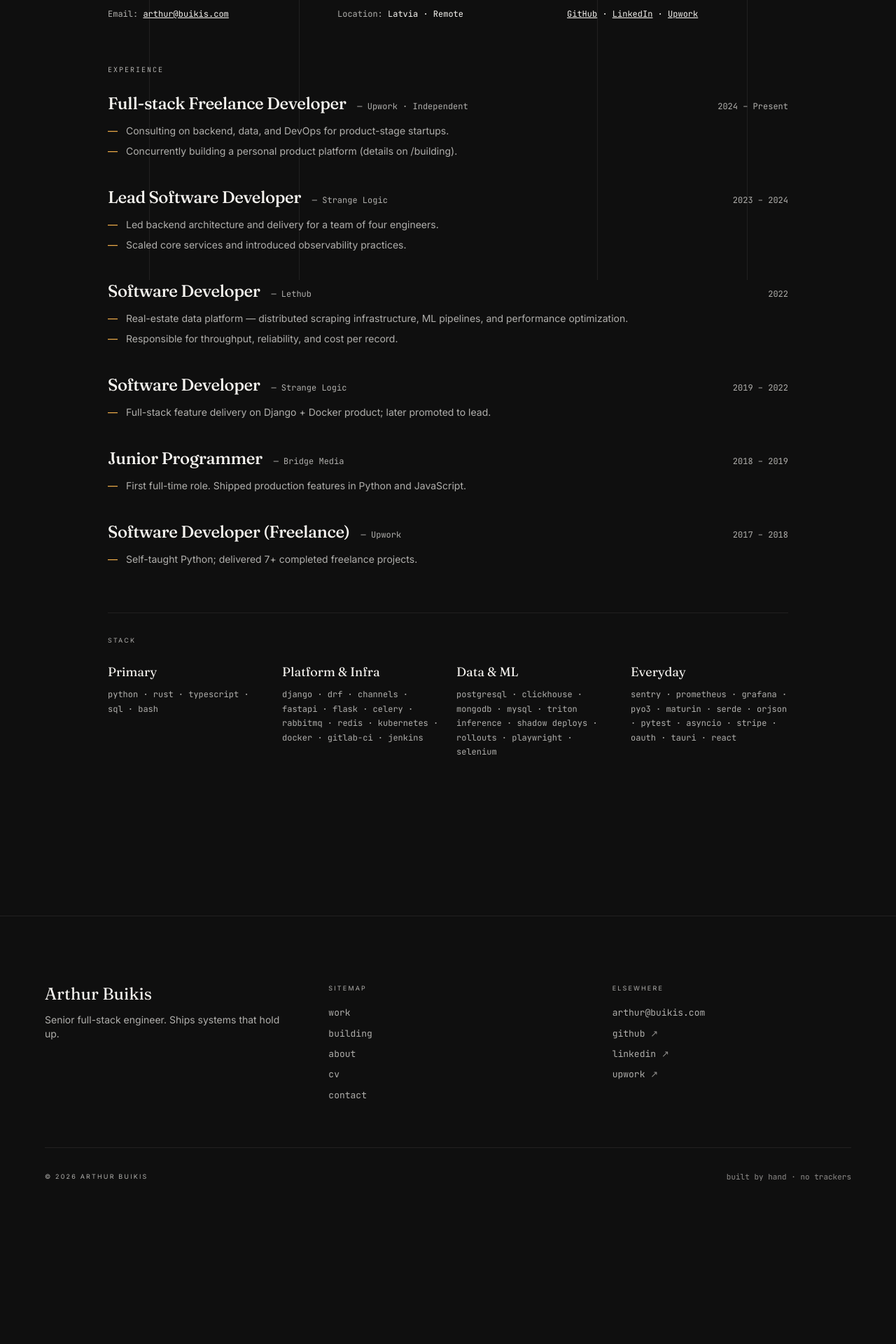
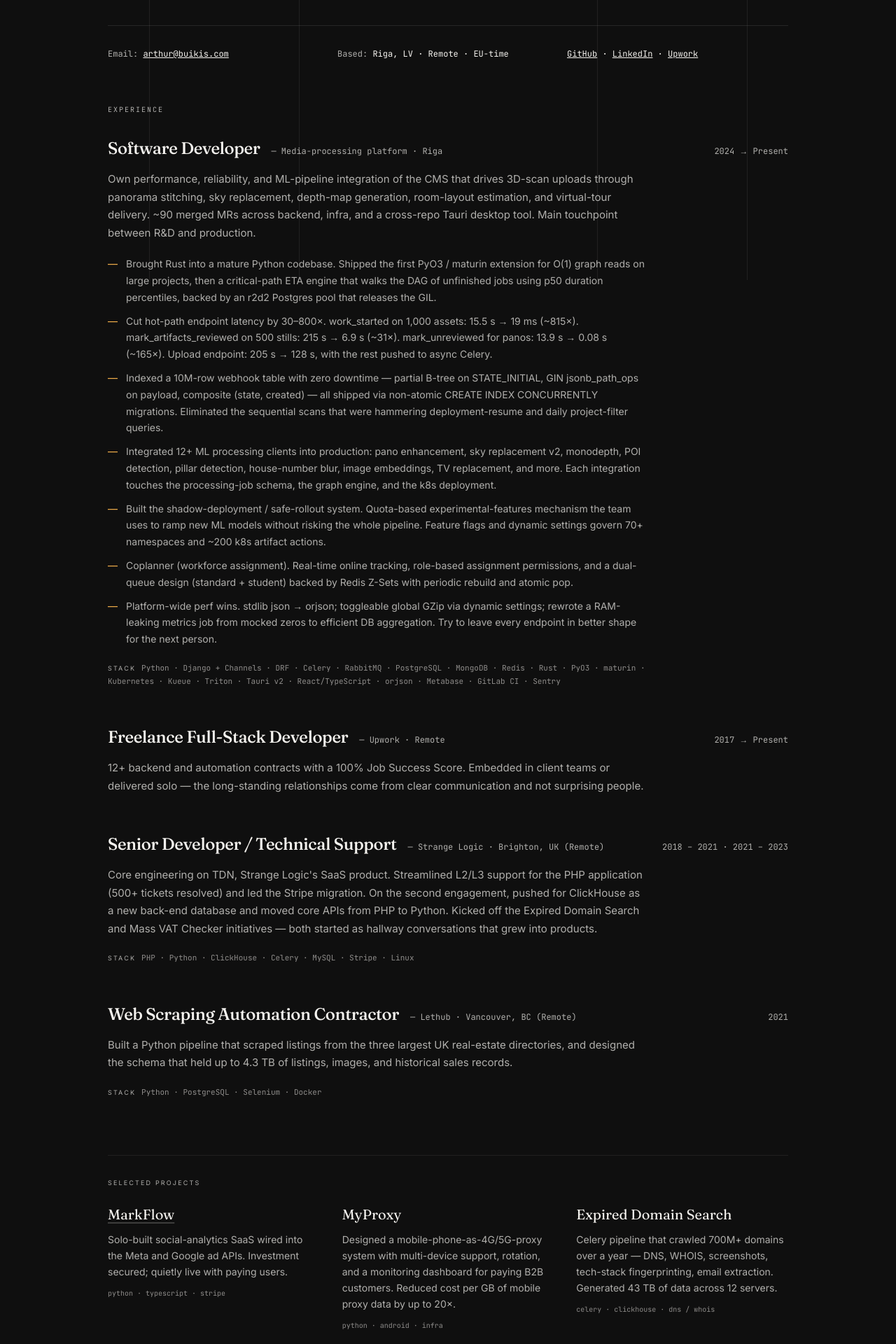
Before and after one commit to Artufe/Artufe.github.io, a Next.js app: page /cv in a window 1280 px wide. Shown: the part 400-2320 px from the top of the page at 70% size. Before the commit the page ends 2187 px from the top, so only its background shows below. Built offline with nearby package versions, Linux system fonts and the light colour scheme.

Commit message:
Fix Cv email

```diff
--- a/app/cv/page.tsx
+++ b/app/cv/page.tsx
@@ -1,12 +1,12 @@
 import type { Metadata } from 'next';
 import { Button } from '@/components/ui/button';
-import { cvHeadline, cvExperience } from '@/content/cv';
+import { cvHeadline, cvExperience, cvProjects, cvLanguages } from '@/content/cv';
 import { stackGroups } from '@/content/about';
 import { site } from '@/content/site';
 
 export const metadata: Metadata = {
   title: 'CV',
-  description: 'Senior full-stack engineer — Python, backend, data, DevOps.',
+  description: 'Senior backend / platform engineer — Python, Rust, data pipelines, Kubernetes.',
 };
 
 export default function CVPage() {
@@ -16,7 +16,7 @@ export default function CVPage() {
         <div>
           <p className="font-mono text-[10px] uppercase tracking-[0.3em] text-[var(--fg-muted)]">Curriculum Vitae</p>
           <h1 className="mt-3 font-serif text-5xl lg:text-6xl leading-[1.02]">{site.name}</h1>
-          <p className="mt-4 text-[var(--fg-muted)] max-w-xl leading-[1.65]">{cvHeadline}</p>
+          <p className="mt-5 text-[var(--fg-muted)] max-w-2xl leading-[1.7]">{cvHeadline}</p>
         </div>
         <a href="/cv.pdf" download className="print:hidden">
           <Button variant="secondary">Download PDF</Button>
@@ -24,32 +24,87 @@ export default function CVPage() {
       </div>
 
       <div className="mt-12 pt-8 border-t border-[var(--fg)]/10 grid gap-3 md:grid-cols-3 font-mono text-xs">
-        <div><span className="text-[var(--fg-muted)]">Email: </span><a href={`mailto:${site.email}`} className="underline hover:text-[var(--accent)]">{site.email}</a></div>
-        <div><span className="text-[var(--fg-muted)]">Location: </span>Latvia · Remote</div>
-        <div>{site.socials.map((s, i) => <span key={s.href}>{i > 0 && ' · '}<a href={s.href} target="_blank" rel="noreferrer" className="underline hover:text-[var(--accent)]">{s.label}</a></span>)}</div>
+        <div>
+          <span className="text-[var(--fg-muted)]">Email: </span>
+          <a href={`mailto:${site.email}`} className="underline hover:text-[var(--accent)]">{site.email}</a>
+        </div>
+        <div>
+          <span className="text-[var(--fg-muted)]">Based: </span>
+          Riga, LV · Remote · EU-time
+        </div>
+        <div>
+          {site.socials.map((s, i) => (
+            <span key={s.href}>
+              {i > 0 && ' · '}
+              <a href={s.href} target="_blank" rel="noreferrer" className="underline hover:text-[var(--accent)]">{s.label}</a>
+            </span>
+          ))}
+        </div>
       </div>
 
       <section className="mt-16">
         <p className="font-mono text-[10px] uppercase tracking-[0.2em] text-[var(--fg-muted)]">Experience</p>
-        <ul className="mt-6 space-y-10">
+        <ul className="mt-8 space-y-14">
           {cvExperience.map((job) => (
             <li key={`${job.period}-${job.company}`}>
-              <div className="flex flex-wrap items-baseline gap-x-4">
+              <div className="flex flex-wrap items-baseline gap-x-4 gap-y-1">
                 <h2 className="font-serif text-2xl leading-tight">{job.role}</h2>
-                <span className="font-mono text-xs text-[var(--fg-muted)]">&mdash; {job.company}</span>
+                <span className="font-mono text-xs text-[var(--fg-muted)]">— {job.company}</span>
                 <span className="font-mono text-xs text-[var(--fg-muted)] ml-auto">{job.period}</span>
               </div>
-              <ul className="mt-3 space-y-1.5 text-sm leading-[1.65] text-[var(--fg-muted)] max-w-3xl">
-                {job.bullets.map((b, i) => (
-                  <li key={i} className="flex gap-3"><span className="text-[var(--accent)]">&mdash;</span><span>{b}</span></li>
-                ))}
-              </ul>
+
+              {job.blurb && (
+                <p className="mt-4 text-[15px] leading-[1.7] text-[var(--fg-muted)] max-w-3xl">{job.blurb}</p>
+              )}
+
+              {job.bullets.length > 0 && (
+                <ul className="mt-5 space-y-2.5 text-[14px] leading-[1.7] text-[var(--fg-muted)] max-w-3xl">
+                  {job.bullets.map((b, i) => (
+                    <li key={i} className="flex gap-3">
+                      <span className="text-[var(--accent)] flex-none select-none">—</span>
+                      <span>{b}</span>
+                    </li>
+                  ))}
+                </ul>
+              )}
+
+              {job.stack && (
+                <p className="mt-5 font-mono text-[11px] leading-[1.7] text-[var(--fg-faint)] max-w-3xl">
+                  <span className="lbl mr-2">Stack</span>{job.stack}
+                </p>
+              )}
             </li>
           ))}
         </ul>
       </section>
 
-      <section className="mt-16 pt-8 border-t border-[var(--rule)]">
+      <section className="mt-20 pt-8 border-t border-[var(--rule)]">
+        <p className="lbl">Selected projects</p>
+        <ul className="mt-6 grid gap-8 md:grid-cols-3">
+          {cvProjects.map((p) => (
+            <li key={p.name}>
+              <p className="font-serif text-xl leading-tight">
+                {p.link ? (
+                  <a
+                    href={p.link.href}
+                    target="_blank"
+                    rel="noreferrer"
+                    className="underline decoration-[var(--fg)]/20 underline-offset-4 hover:text-[var(--accent)] hover:decoration-[var(--accent)]"
+                  >
+                    {p.name}
+                  </a>
+                ) : (
+                  p.name
+                )}
+              </p>
+              <p className="mt-3 text-sm leading-[1.65] text-[var(--fg-muted)]">{p.body}</p>
+              {p.meta && <p className="mt-3 font-mono text-[10px] text-[var(--fg-faint)]">{p.meta}</p>}
+            </li>
+          ))}
+        </ul>
+      </section>
+
+      <section className="mt-20 pt-8 border-t border-[var(--rule)]">
         <p className="lbl">Stack</p>
         <div className="mt-6 grid gap-6 md:grid-cols-4">
           {stackGroups.map((g) => (
@@ -60,6 +115,21 @@ export default function CVPage() {
           ))}
         </div>
       </section>
+
+      <section className="mt-20 pt-8 border-t border-[var(--rule)]">
+        <p className="lbl">Languages</p>
+        <ul className="mt-6 grid gap-3 sm:grid-cols-2 md:grid-cols-4 font-mono text-xs">
+          {cvLanguages.map((l) => (
+            <li
+              key={l.name}
+              className="flex items-baseline justify-between gap-3 border-b border-[var(--rule)] pb-2"
+            >
+              <span>{l.name}</span>
+              <span className="text-[var(--fg-muted)]">{l.level}</span>
+            </li>
+          ))}
+        </ul>
+      </section>
     </div>
   );
 }
--- a/content/cv.ts
+++ b/content/cv.ts
@@ -3,61 +3,95 @@ export interface CVExperience {
   company: string;
   period: string;
   location?: string;
+  blurb?: string;
   bullets: string[];
+  stack?: string;
 }
 
-export const cvHeadline = 'Senior full-stack engineer specializing in Python backends, data pipelines, and performance-critical systems.';
+export interface CVProject {
+  name: string;
+  link?: { label: string; href: string };
+  body: string;
+  meta?: string;
+}
+
+export interface CVLanguage {
+  name: string;
+  level: string;
+}
+
+export const cvHeadline =
+  'Senior backend / platform engineer. About twelve years shipping data-heavy Python systems, with a bit of Rust where it earns its keep. Currently owning performance and ML-pipeline integration on a Django + Rust platform — translating research prototypes into services the production pipeline can safely run.';
 
 export const cvExperience: CVExperience[] = [
   {
-    role: 'Full-stack Freelance Developer',
-    company: 'Upwork · Independent',
-    period: '2024 – Present',
+    role: 'Software Developer',
+    company: 'Media-processing platform · Riga',
+    period: '2024 → Present',
+    blurb:
+      'Own performance, reliability, and ML-pipeline integration of the CMS that drives 3D-scan uploads through panorama stitching, sky replacement, depth-map generation, room-layout estimation, and virtual-tour delivery. ~90 merged MRs across backend, infra, and a cross-repo Tauri desktop tool. Main touchpoint between R&D and production.',
     bullets: [
-      'Consulting on backend, data, and DevOps for product-stage startups.',
-      'Concurrently building a personal product platform (details on /building).',
+      'Brought Rust into a mature Python codebase. Shipped the first PyO3 / maturin extension for O(1) graph reads on large projects, then a critical-path ETA engine that walks the DAG of unfinished jobs using p50 duration percentiles, backed by an r2d2 Postgres pool that releases the GIL.',
+      'Cut hot-path endpoint latency by 30–800×. work_started on 1,000 assets: 15.5 s → 19 ms (~815×). mark_artifacts_reviewed on 500 stills: 215 s → 6.9 s (~31×). mark_unreviewed for panos: 13.9 s → 0.08 s (~165×). Upload endpoint: 205 s → 128 s, with the rest pushed to async Celery.',
+      'Indexed a 10M-row webhook table with zero downtime — partial B-tree on STATE_INITIAL, GIN jsonb_path_ops on payload, composite (state, created) — all shipped via non-atomic CREATE INDEX CONCURRENTLY migrations. Eliminated the sequential scans that were hammering deployment-resume and daily project-filter queries.',
+      'Integrated 12+ ML processing clients into production: pano enhancement, sky replacement v2, monodepth, POI detection, pillar detection, house-number blur, image embeddings, TV replacement, and more. Each integration touches the processing-job schema, the graph engine, and the k8s deployment.',
+      'Built the shadow-deployment / safe-rollout system. Quota-based experimental-features mechanism the team uses to ramp new ML models without risking the whole pipeline. Feature flags and dynamic settings govern 70+ namespaces and ~200 k8s artifact actions.',
+      'Coplanner (workforce assignment). Real-time online tracking, role-based assignment permissions, and a dual-queue design (standard + student) backed by Redis Z-Sets with periodic rebuild and atomic pop.',
+      'Platform-wide perf wins. stdlib json → orjson; toggleable global GZip via dynamic settings; rewrote a RAM-leaking metrics job from mocked zeros to efficient DB aggregation. Try to leave every endpoint in better shape for the next person.',
     ],
+    stack:
+      'Python · Django + Channels · DRF · Celery · RabbitMQ · PostgreSQL · MongoDB · Redis · Rust · PyO3 · maturin · Kubernetes · Kueue · Triton · Tauri v2 · React/TypeScript · orjson · Metabase · GitLab CI · Sentry',
   },
   {
-    role: 'Lead Software Developer',
-    company: 'Strange Logic',
-    period: '2023 – 2024',
-    bullets: [
-      'Led backend architecture and delivery for a team of four engineers.',
-      'Scaled core services and introduced observability practices.',
-    ],
+    role: 'Freelance Full-Stack Developer',
+    company: 'Upwork · Remote',
+    period: '2017 → Present',
+    blurb:
+      '12+ backend and automation contracts with a 100% Job Success Score. Embedded in client teams or delivered solo — the long-standing relationships come from clear communication and not surprising people.',
+    bullets: [],
   },
   {
-    role: 'Software Developer',
-    company: 'Lethub',
-    period: '2022',
-    bullets: [
-      'Real-estate data platform — distributed scraping infrastructure, ML pipelines, and performance optimization.',
-      'Responsible for throughput, reliability, and cost per record.',
-    ],
+    role: 'Senior Developer / Technical Support',
+    company: 'Strange Logic · Brighton, UK (Remote)',
+    period: '2018 – 2021 · 2021 – 2023',
+    blurb:
+      "Core engineering on TDN, Strange Logic's SaaS product. Streamlined L2/L3 support for the PHP application (500+ tickets resolved) and led the Stripe migration. On the second engagement, pushed for ClickHouse as a new back-end database and moved core APIs from PHP to Python. Kicked off the Expired Domain Search and Mass VAT Checker initiatives — both started as hallway conversations that grew into products.",
+    bullets: [],
+    stack: 'PHP · Python · ClickHouse · Celery · MySQL · Stripe · Linux',
   },
   {
-    role: 'Software Developer',
-    company: 'Strange Logic',
-    period: '2019 – 2022',
-    bullets: [
-      'Full-stack feature delivery on Django + Docker product; later promoted to lead.',
-    ],
+    role: 'Web Scraping Automation Contractor',
+    company: 'Lethub · Vancouver, BC (Remote)',
+    period: '2021',
+    blurb:
+      'Built a Python pipeline that scraped listings from the three largest UK real-estate directories, and designed the schema that held up to 4.3 TB of listings, images, and historical sales records.',
+    bullets: [],
+    stack: 'Python · PostgreSQL · Selenium · Docker',
+  },
+];
+
+export const cvProjects: CVProject[] = [
+  {
+    name: 'MarkFlow',
+    link: { label: 'markflow.eu', href: 'https://markflow.eu' },
+    body: 'Solo-built social-analytics SaaS wired into the Meta and Google ad APIs. Investment secured; quietly live with paying users.',
+    meta: 'python · typescript · stripe',
   },
   {
-    role: 'Junior Programmer',
-    company: 'Bridge Media',
-    period: '2018 – 2019',
-    bullets: [
-      'First full-time role. Shipped production features in Python and JavaScript.',
-    ],
+    name: 'MyProxy',
+    body: 'Designed a mobile-phone-as-4G/5G-proxy system with multi-device support, rotation, and a monitoring dashboard for paying B2B customers. Reduced cost per GB of mobile proxy data by up to 20×.',
+    meta: 'python · android · infra',
   },
   {
-    role: 'Software Developer (Freelance)',
-    company: 'Upwork',
-    period: '2017 – 2018',
-    bullets: [
-      'Self-taught Python; delivered 7+ completed freelance projects.',
-    ],
+    name: 'Expired Domain Search',
+    body: 'Celery pipeline that crawled 700M+ domains over a year — DNS, WHOIS, screenshots, tech-stack fingerprinting, email extraction. Generated 43 TB of data across 12 servers.',
+    meta: 'celery · clickhouse · dns / whois',
   },
 ];
+
+export const cvLanguages: CVLanguage[] = [
+  { name: 'Latvian', level: 'Native' },
+  { name: 'English', level: 'Fluent' },
+  { name: 'Russian', level: 'Conversational' },
+  { name: 'German', level: 'Conversational' },
+];
--- /dev/null
+++ b/scripts/test-live-form.mjs
@@ -0,0 +1,62 @@
+import { chromium } from '@playwright/test';
+
+const browser = await chromium.launch({ headless: true });
+const page = await browser.newContext().then((ctx) => ctx.newPage());
+
+const networkEvents = [];
+
+page.on('request', (req) => {
+  if (req.url().includes('formspree.io')) {
+    networkEvents.push({ kind: 'request', url: req.url(), method: req.method() });
+  }
+});
+
+page.on('response', async (res) => {
+  if (res.url().includes('formspree.io')) {
+    let body = '';
+    try { body = await res.text(); } catch {}
+    networkEvents.push({
+      kind: 'response',
+      url: res.url(),
+      status: res.status(),
+      body: body.slice(0, 500),
+    });
+  }
+});
+
+page.on('requestfailed', (req) => {
+  if (req.url().includes('formspree.io')) {
+    networkEvents.push({
+      kind: 'failed',
+      url: req.url(),
+      failure: req.failure(),
+    });
+  }
+});
+
+console.log('→ Loading contact page');
+await page.goto('https://arthur.buikis.com/contact/', { waitUntil: 'networkidle' });
+
+console.log('→ Filling form');
+await page.fill('input[name="name"]', 'Headless Test');
+await page.fill('input[name="email"]', 'headless-test@example.com');
+await page.fill('textarea[name="message"]', 'Automated live test from Playwright — please ignore.');
+
+console.log('→ Submitting');
+await page.click('button[type="submit"]');
+
+console.log('→ Waiting for response...');
+await page.waitForTimeout(6000);
+
+console.log('\n================ FORMSPREE TRAFFIC ================');
+console.log(JSON.stringify(networkEvents, null, 2));
+
+console.log('\n================ VISIBLE PAGE STATE ================');
+const visible = await page.evaluate(() => {
+  const success = document.querySelector('p.italic');
+  const error = document.querySelector('p.text-red-500');
+  return { success: success?.textContent ?? null, error: error?.textContent ?? null };
+});
+console.log(JSON.stringify(visible, null, 2));
+
+await browser.close();
```
Also changed, not shown: 1 other file (tests, documents, lock files or other folders).
